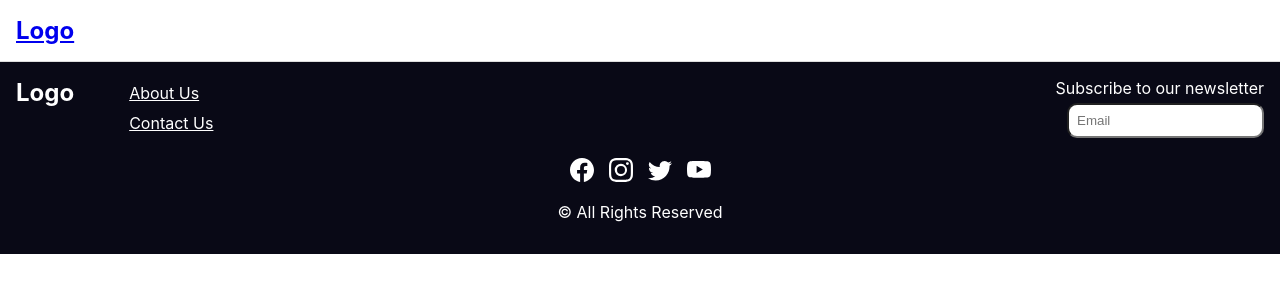
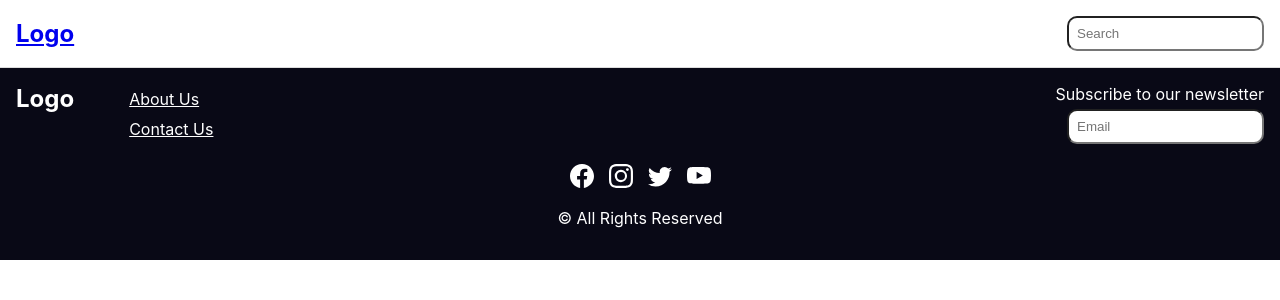
Before and after one commit to nitishmayekar/weather-wizard-front-end, a React (Create React App) app: page / in a window 1280 px wide. Shown: the top 300 px of the page. Built offline with nearby package versions, Linux system fonts and the light colour scheme.

Commit message:
CSS Changes

```diff
--- a/src/components/Header.js
+++ b/src/components/Header.js
@@ -6,6 +6,7 @@ export const Header = () => {
       <a href="https://google.com" alt="logo" className="logo">
         Logo
       </a>
+      <input id="search-bar" type="text" placeholder="Search" />
     </header>
   );
 };
```
Also changed, not shown: src/components/Footer.js (indentation only).
